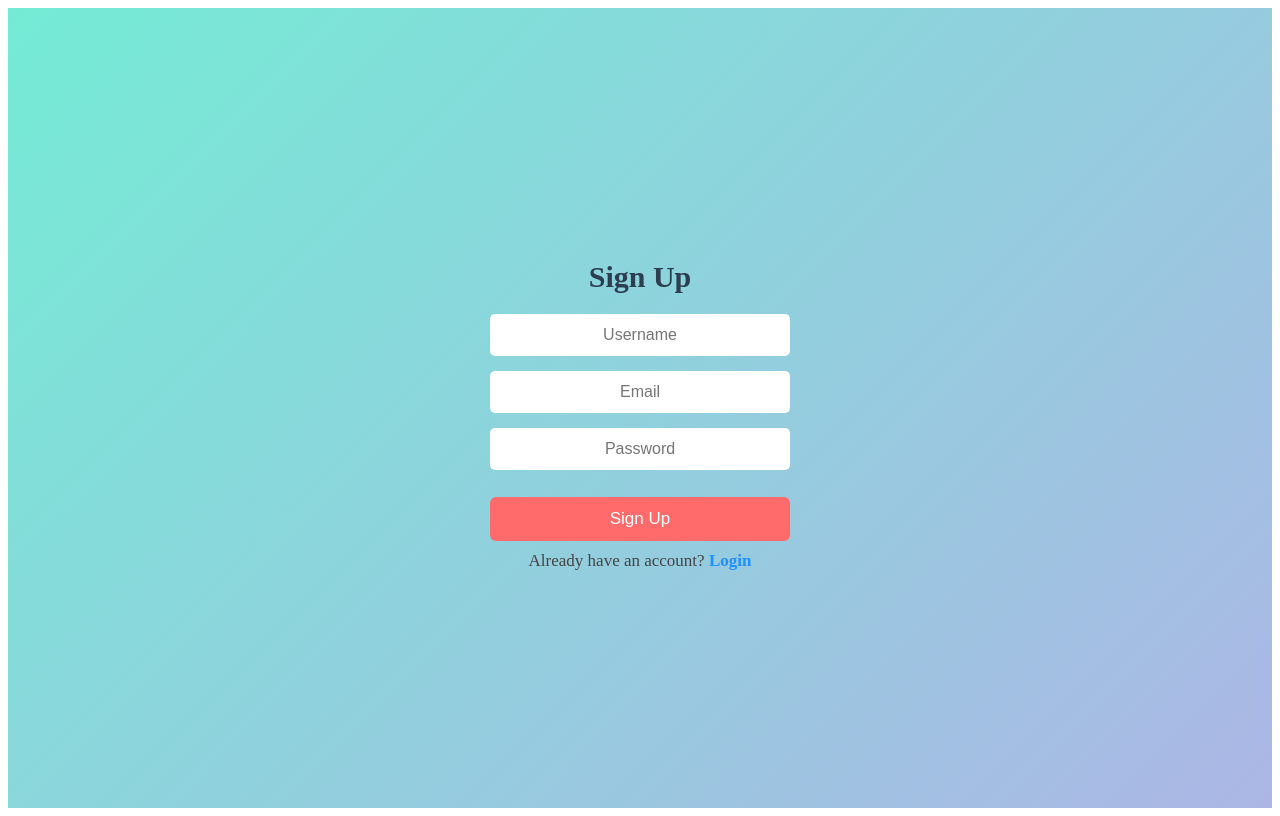
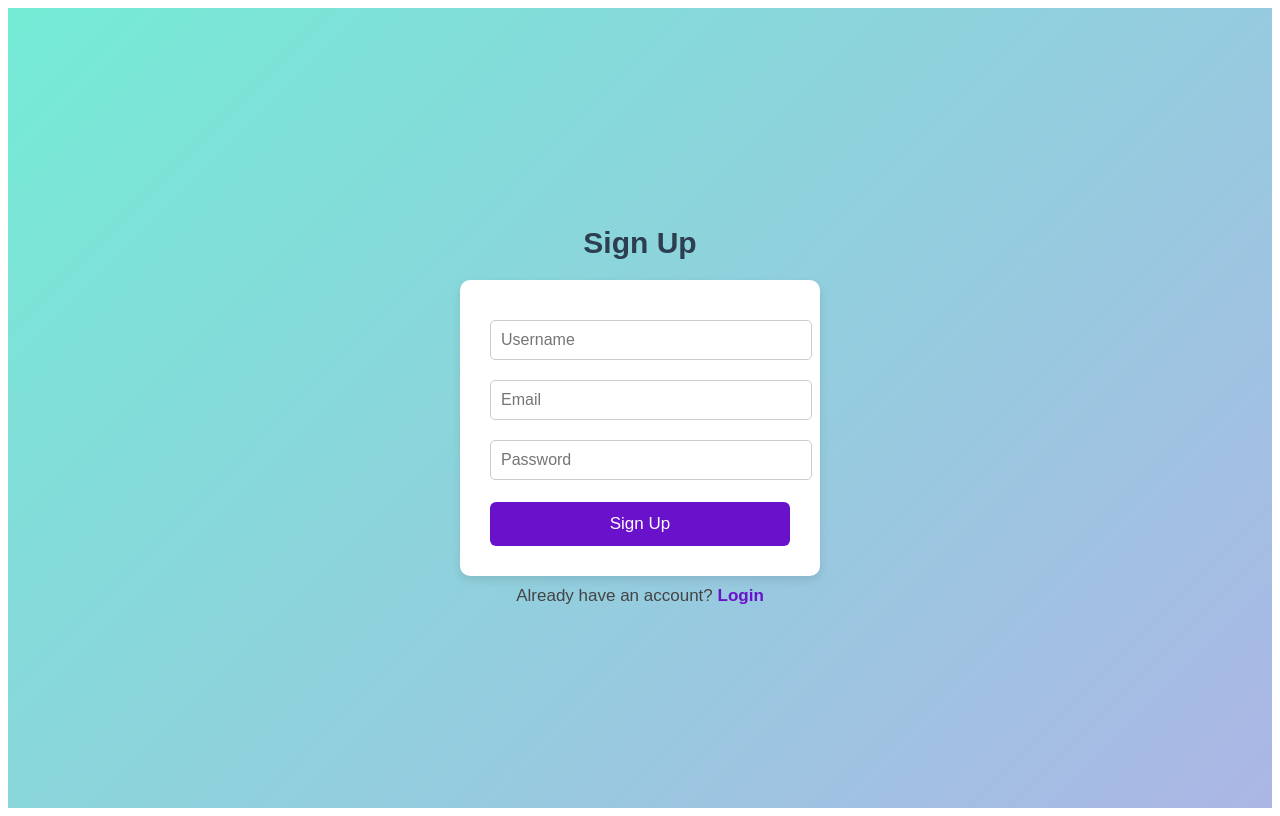
Before and after one commit to Naveen05-lang/NBJ-Hack, a React (Vite) app in the folder community-app/: page /signup in a window 1280 px wide. Built offline with nearby package versions, Linux system fonts and the light colour scheme.

Commit message:
css Changes added

```diff
--- a/community-app/src/pages/Home.jsx
+++ b/community-app/src/pages/Home.jsx
@@ -14,7 +14,7 @@ const Home = () => {
         Track your Yogasanas, compete with friends, and improve your health!
       </p>
       <div className={styles.buttonContainer}>
-        <button className={styles.signUp} onClick={() => navigate("/signup")}>
+        <button className={styles.signUp} onClick={() =>navigate("/signup")}>
           Sign Up
         </button>
         <button className={styles.login} onClick={() => navigate("/login")}>
--- a/community-app/src/pages/Login.jsx
+++ b/community-app/src/pages/Login.jsx
@@ -29,7 +29,7 @@ const Login = () => {
 
   return (
     <div className={styles.container}>
-      <h2>Login</h2>
+      <h2 className="sign">Login</h2>
       <form onSubmit={handleSubmit}>
         <input type="email" name="email" placeholder="Email" onChange={handleChange} required />
         <input type="password" name="password" placeholder="Password" onChange={handleChange} required />
--- a/community-app/src/pages/SignUp.jsx
+++ b/community-app/src/pages/SignUp.jsx
@@ -1,6 +1,7 @@
 import React, { useState } from "react";
 import { useNavigate } from "react-router-dom";
 import styles from "../styles/Auth.module.css";
+// import '../styles/SignUp.css';
 import axios from 'axios';
 const SignUp = () => {
   const navigate = useNavigate();
@@ -23,7 +24,7 @@ const SignUp = () => {
 
   return (
     <div className={styles.container}>
-      <h2>Sign Up</h2>
+      <h2 className="sign">Sign Up</h2>
       <form onSubmit={handleSubmit}>
         <input type="text" name="username" placeholder="Username" onChange={handleChange} required />
         <input type="email" name="email" placeholder="Email" onChange={handleChange} required />
--- a/community-app/src/styles/Auth.module.css
+++ b/community-app/src/styles/Auth.module.css
@@ -4,12 +4,12 @@
   align-items: center;
   justify-content: center;
   height: 100vh;
-    text-align: center;
   background: linear-gradient(135deg, #74ebd5, #acb6e5);
-    color: white;
+  font-family: Arial, sans-serif;
 }
 
 h2 {
+  color: #333;
   font-size: 2rem;
   margin-bottom: 20px;
 }
@@ -17,42 +17,47 @@
 form {
   display: flex;
   flex-direction: column;
+  background: #fff;
+  padding: 30px;
+  border-radius: 10px;
+  box-shadow: 0px 4px 10px rgba(0, 0, 0, 0.1);
   width: 300px;
-    gap: 15px;
 }
 
 input {
-    padding: 12px;
-    border: none;
+  width: 100%;
+  padding: 10px;
+  margin: 10px 0;
+  border: 1px solid #ccc;
   border-radius: 5px;
   font-size: 1rem;
-    text-align: center;
 }
 
 button {
-    padding: 12px;
+  background: #6a11cb;
+  color: white;
   border: none;
-    border-radius: 5px;
-    background: #ff6b6b;
-    color: white;
+  padding: 10px;
   font-size: 1rem;
   cursor: pointer;
+  border-radius: 5px;
+  margin-top: 10px;
   transition: background 0.3s;
 }
 
 button:hover {
-    background: #ff4757;
+  background: #2575fc;
 }
 
 p {
   margin-top: 15px;
+  color: #333;
 }
 
 .link {
-    color: #1e90ff;
-    text-decoration: none;
+  color: #6a11cb;
+  cursor: pointer;
   font-weight: bold;
-    cursor: pointer;
 }
 
 .link:hover {
--- a/community-app/src/styles/Home.module.css
+++ b/community-app/src/styles/Home.module.css
@@ -3,55 +3,90 @@
   flex-direction: column;
   align-items: center;
   justify-content: center;
-    height: 100vh;
-    text-align: center;
-    background: linear-gradient(135deg, #74ebd5, #acb6e5);
-    color: #fff;
+  min-height: 100vh;
+  padding: 20px;
+  background: url('https://images.unsplash.com/photo-1544367567-0f2fcb009e0b?fm=jpg&q=60&w=3000&ixlib=rb-4.0.3&ixid=M3wxMjA3fDB8MHxzZWFyY2h8MTF8fHlvZ2ElMjBwb3NlfGVufDB8fDB8fHww') no-repeat center center/cover;
 }
 
-  .logo {
-    width: 150px;
+.content {
+  max-width: 600px;
+  text-align: center;
+  background: rgba(255, 255, 255, 0.85); /* Slightly more opaque for better readability */
+  padding: 30px;
+  border-radius: 12px;
+  box-shadow: rgba(0, 0, 0, 0.24) 0px 3px 8px;
+}
+
+.title {
+  font-size: 2.5rem;
+  color: white;
+  margin-bottom: 10px;
+  font-weight: bold;
+  text-shadow: 3px 3px 6px rgba(0, 0, 0, 0.5); /* Adds depth */
+}
+
+.subtitle {
+  font-size: 1.5rem;
+  color: white;
+  line-height: 1.6;
   margin-bottom: 20px;
+  text-shadow: 2px 2px 5px rgba(0, 0, 0, 0.4); /* Subtle shadow for readability */
+}
+
+
+.buttonContainer {
+  display: flex;
+  justify-content: center;
+  gap: 15px;
+}
+
+.signUp, .login {
+  width: 150px; /* Increased button width */
+  padding: 14px;
+  font-size: 1.1rem;
+  border: none;
+  border-radius: 8px;
+  cursor: pointer;
+  transition: all 0.3s ease-in-out;
+  font-weight: bold;
+}
+
+.signUp {
+  background-color: #27ae60;
+  color: white;
+}
+
+.signUp:hover {
+  background-color: #1e8449;
+  transform: scale(1.05);
+}
+
+.login {
+  background-color: #3498db;
+  color: white;
+}
+
+.login:hover {
+  background-color: #2c81ba;
+  transform: scale(1.05);
+}
+
+/* Responsive Design */
+@media (max-width: 768px) {
+  .content {
+      padding: 20px;
+      max-width: 90%;
   }
 
   .title {
       font-size: 2rem;
-    font-weight: bold;
   }
 
   .subtitle {
-    font-size: 1.2rem;
-    margin-bottom: 30px;
+      font-size: 1rem;
   }
 
-  .buttonContainer {
-    display: flex;
-    gap: 20px;
+  .signUp, .login {
+      width: 100%; /* Full width on smaller screens */
   }
-
-  button {
-    padding: 12px 24px;
-    border: none;
-    border-radius: 25px;
-    font-size: 1rem;
-    cursor: pointer;
-    transition: all 0.3s ease-in-out;
 }
-
-  .signUp {
-    background: #ff6b6b;
-    color: white;
-  }
-
-  .signUp:hover {
-    background: #ff4757;
-  }
-
-  .login {
-    background: #1e90ff;
-    color: white;
-  }
-
-  .login:hover {
-    background: #007bff;
-  }
```
Lines whose indentation alone changed are shown as unchanged.
